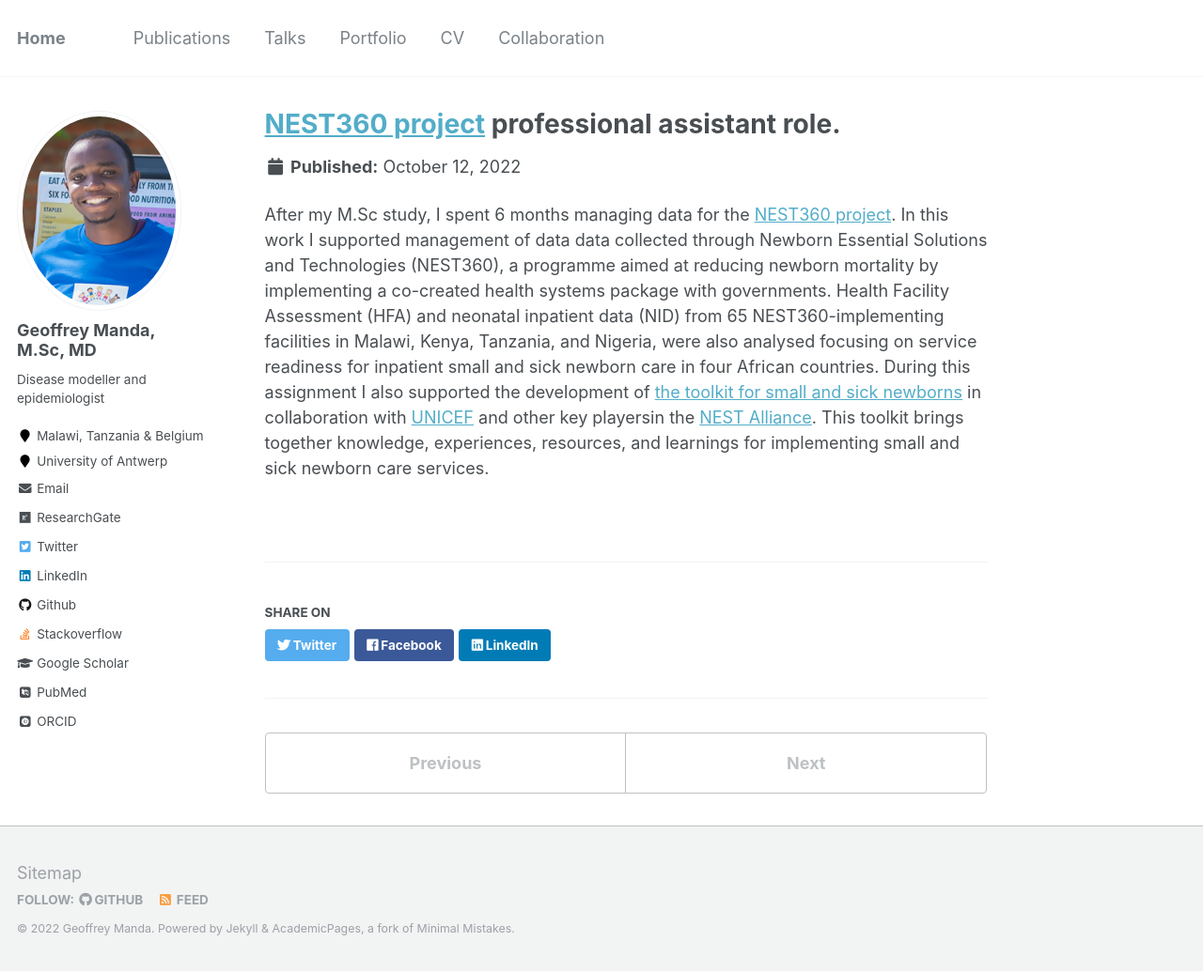
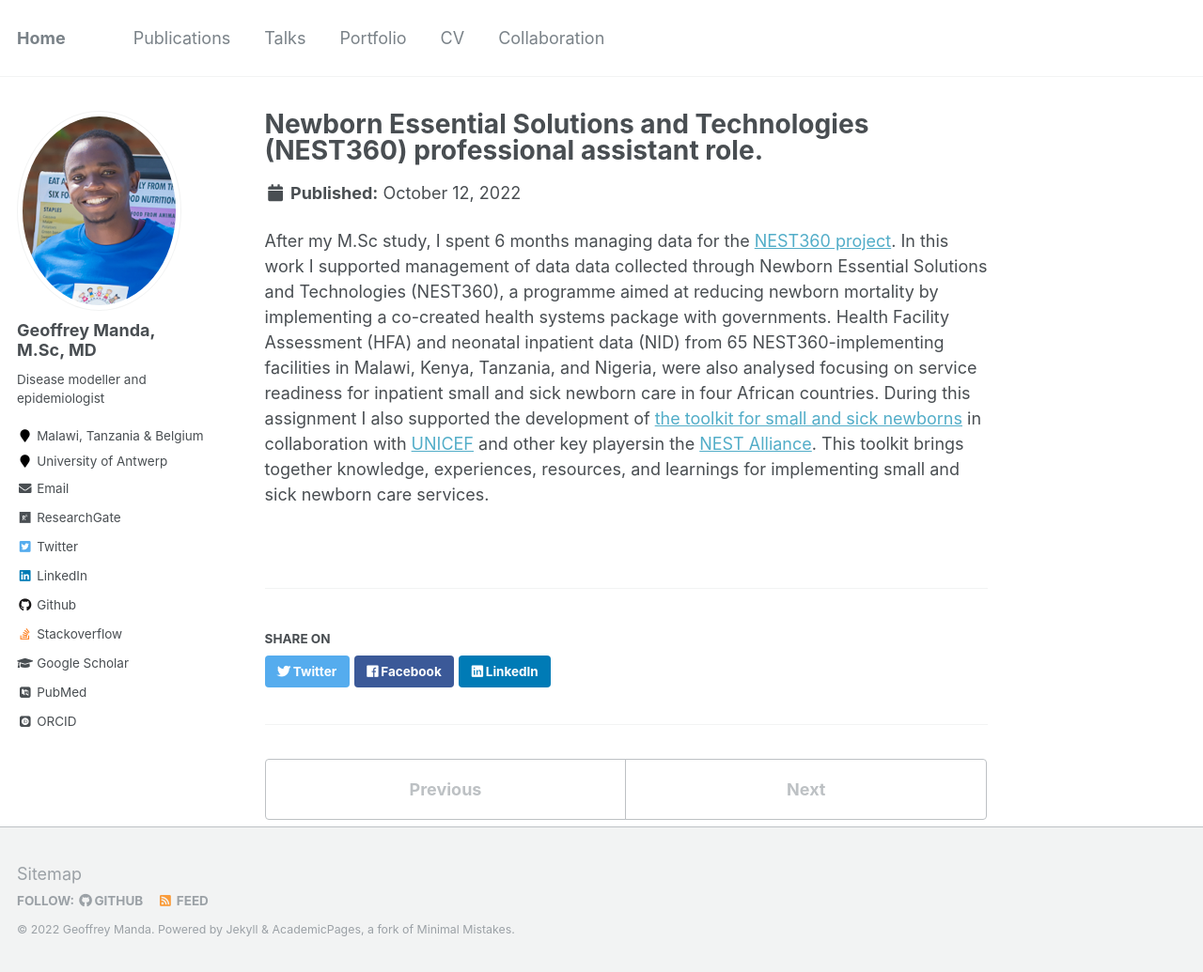
Before and after one commit to GeoffreyManda/GeoffreyManda.github.io, a Jekyll site: the page built from _portfolio/NEST_HFA.md, in a window 1280 px wide and 1035 px high. Shown: the whole window at 94% size. Built offline with Jekyll 4.4.1, drawn with Linux system fonts in a browser that asks for light colours; some web fonts are replaced.

Commit message:
Update NEST_HFA.md

```diff
--- a/_portfolio/NEST_HFA.md
+++ b/_portfolio/NEST_HFA.md
@@ -1,5 +1,5 @@
 ---
-title: "[NEST360 project](https://nest360.org/) professional assistant role."
+title: "Newborn Essential Solutions and Technologies (NEST360) professional assistant role."
 excerpt:"Service readiness for inpatient small and sick newborn care: Evaluation of health facility assessment data from a standard tool used in 65 hospitals in Malawi, Kenya, Tanzania, and Nigeria <br/><img src='/images/newborn_toolkit.png'>"
 collection: portfolio
 ---
```
